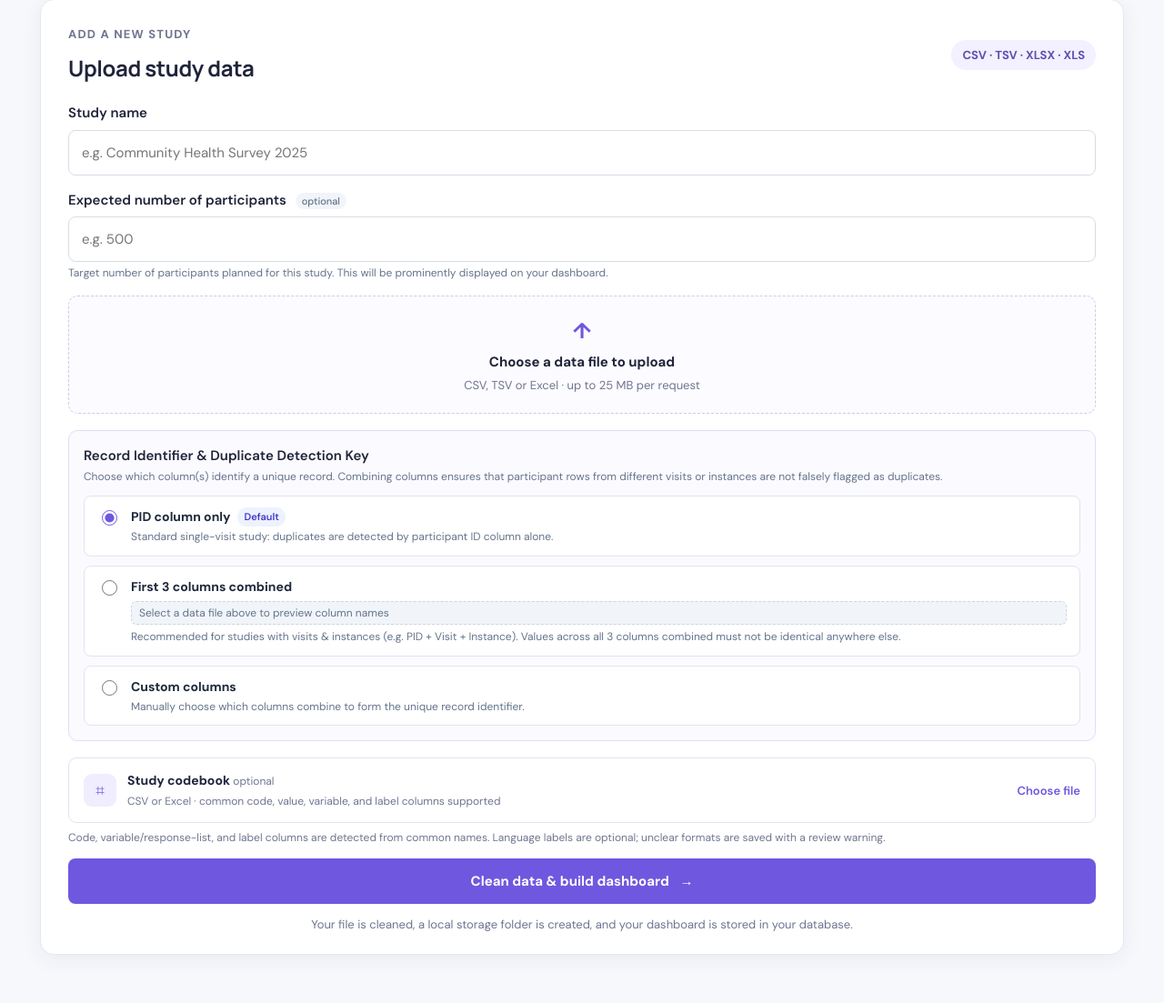
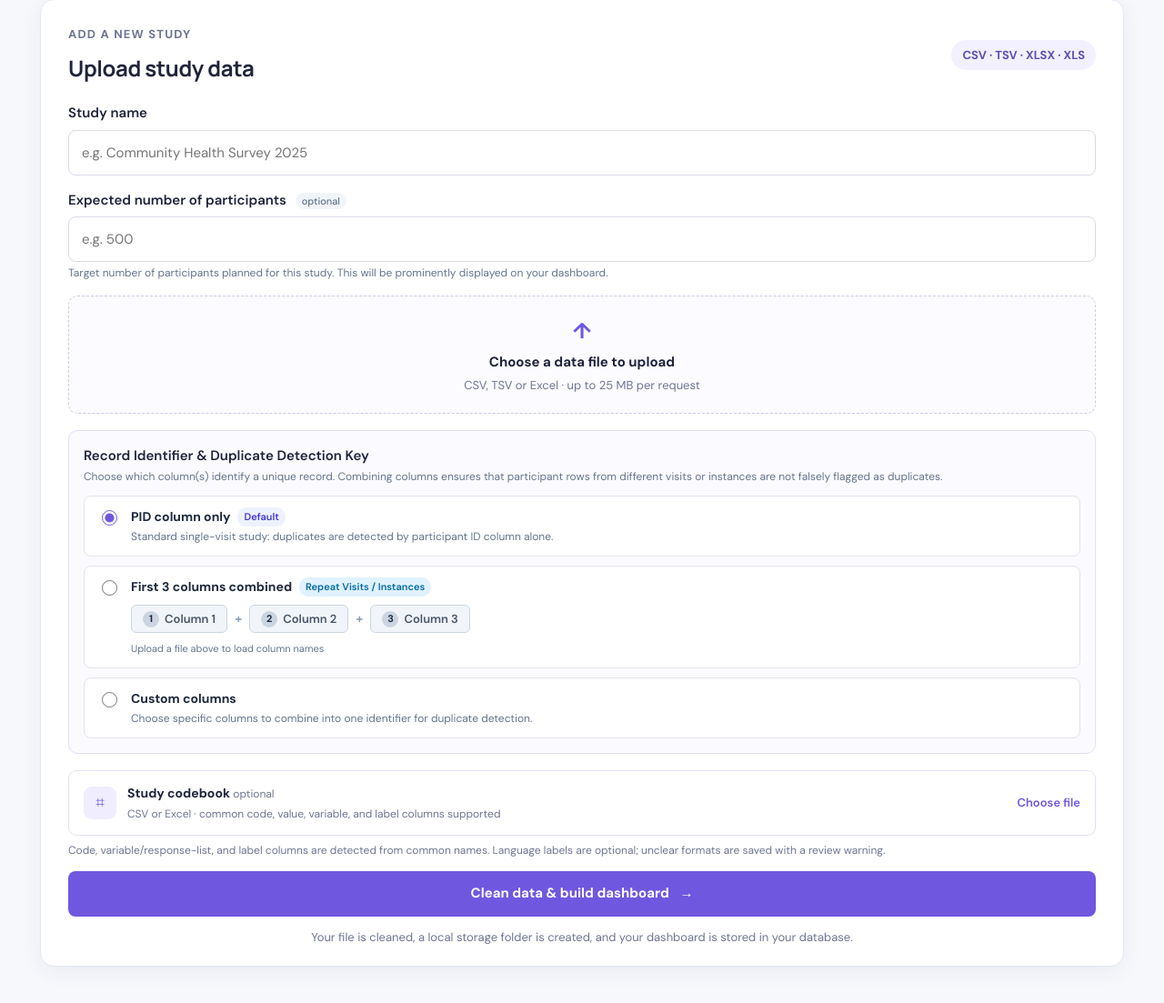
Before and after one commit to LoiceHarah7/Dash_System, a Flask app: page / in a window 1280 px wide. Shown: the part 675-1778 px from the top of the page at 91% size. Run offline with Flask 3, Linux system fonts and the light colour scheme; some libraries are stand-ins or nearby versions.

Commit message:
format first 3 columns in clean row style, unify 3-column composite duplicate checking, paginate/search custom columns, and ensure charts display without codebook

```diff
--- a/app.py
+++ b/app.py
@@ -238,35 +238,60 @@ def extract_option_match(column):
 
 
 def is_excluded_visualization_column(column):
-    spaced_name = re.sub(r"(?<=[a-z0-9])(?=[A-Z])", " ", str(column))
+    col_str = str(column).strip()
+    col_lower = col_str.casefold()
+    col_clean = re.sub(r"[^a-z0-9]+", "", col_lower)
+
+    # Exclude system-generated technical metadata
+    if col_clean in {
+        "id",
+        "rowid",
+        "uuid",
+        "guid",
+        "deviceid",
+        "device",
+        "submissiondate",
+        "submission",
+        "instanceid",
+        "metadata",
+        "meta",
+        "phonenumber",
+        "simserial",
+    }:
+        return True
+
+    # Exclude primary participant ID columns
+    if col_clean in {
+        "pid",
+        "participantid",
+        "subjectid",
+        "respondentid",
+    } or col_lower.startswith("pid_") or col_lower.startswith("pid-"):
+        return True
+
+    spaced_name = re.sub(r"(?<=[a-z0-9])(?=[A-Z])", " ", col_str)
     tokens = set(re.findall(r"[a-z0-9]+", spaced_name.casefold()))
     excluded_tokens = {
-        "comment",
-        "comments",
-        "description",
         "device",
-        "email",
+        "deviceid",
         "guid",
-        "id",
-        "instance",
-        "meta",
+        "instanceid",
         "metadata",
-        "note",
-        "notes",
-        "pid",
-        "remark",
-        "remarks",
         "submission",
+        "submissiondate",
         "uuid",
-        "username",
     }
     starts_with_admin_prefix = re.match(
-        r"^(?:start|end|today)(?:[_\s]|$)", str(column).casefold()
-    )
+        r"^(?:start|end|today)(?:[_\s]|$)", col_lower
+    )
+    is_field_notes = "field_notes" in col_lower or "notes" in tokens
+    is_other_specify = col_lower.startswith("other_") or col_lower.startswith("other ")
+
     return (
         bool(tokens.intersection(excluded_tokens))
         or starts_with_admin_prefix is not None
-        or str(column).casefold().startswith("other_")
+        or is_field_notes
+        or is_other_specify
     )
 
 
@@ -464,8 +489,16 @@ def find_pid_duplicate_groups(dataset, pid_columns):
             continue
 
         composite_key = tuple(key_parts)
-        primary_pid = record.get(id_cols[0])
-        display_key = " · ".join(display_parts) if len(id_cols) > 1 else str(primary_pid)
+        if len(id_cols) > 1:
+            combined_value = " / ".join(
+                str(record.get(col)).strip()
+                for col in id_cols
+                if not is_missing(record.get(col)) and str(record.get(col)).strip()
+            ) or " · ".join(display_parts)
+        else:
+            combined_value = str(record.get(id_cols[0]))
+        primary_pid = combined_value
+        display_key = combined_value
 
         groups_by_key.setdefault(composite_key, []).append(
             {
--- a/static/charts.js
+++ b/static/charts.js
@@ -464,7 +464,8 @@ function renderLanguage() {
   });
   document.querySelectorAll("[data-category-filter]").forEach((select) => {
     const chartIndex = Number(select.dataset.categoryFilter);
-    const variant = chartData[chartIndex].variants[0];
+    const variant = chartData[chartIndex]?.variants?.[0];
+    if (!variant) return;
     const selectedValue = select.value;
     select.replaceChildren();
     const all = document.createElement("option");
--- a/static/styles.css
+++ b/static/styles.css
@@ -3169,11 +3169,179 @@ tbody tr:last-child td {
   border-radius: 8px;
 }
 
+.radio-title-row {
+  display: flex;
+  align-items: center;
+  gap: 8px;
+  flex-wrap: wrap;
+}
+
+.radio-badge.pill-blue {
+  background: #e0f2fe;
+  color: #0369a1;
+}
+
+/* Row-style First 3 Columns Preview */
+.first-three-row {
+  display: flex;
+  align-items: center;
+  gap: 8px;
+  margin: 6px 0;
+  flex-wrap: wrap;
+}
+
+.col-pill-step {
+  display: inline-flex;
+  align-items: center;
+  gap: 6px;
+  padding: 5px 12px;
+  background: #f1f5f9;
+  border: 1px solid #cbd5e1;
+  border-radius: 6px;
+  font-size: 13px;
+  font-weight: 600;
+  color: #475569;
+  transition: all 0.15s ease;
+}
+
+.first-three-row.active-row .col-pill-step {
+  background: #f0fdf4;
+  border-color: #86efac;
+  color: #166534;
+}
+
+.col-step-num {
+  display: inline-flex;
+  align-items: center;
+  justify-content: center;
+  width: 18px;
+  height: 18px;
+  background: #cbd5e1;
+  color: #1e293b;
+  border-radius: 50%;
+  font-size: 11px;
+  font-weight: 700;
+}
+
+.first-three-row.active-row .col-step-num {
+  background: #22c55e;
+  color: #fff;
+}
+
+.col-step-name {
+  font-family: inherit;
+  font-weight: 600;
+}
+
+.col-row-divider {
+  font-size: 14px;
+  font-weight: 800;
+  color: #94a3b8;
+}
+
+.first-three-hint {
+  font-size: 11px;
+  color: #64748b;
+  display: block;
+}
+
+.first-three-hint.loaded {
+  color: #166534;
+  font-weight: 500;
+}
+
+/* Custom Columns search & pagination controls */
 .custom-cols-header {
+  display: flex;
+  flex-direction: column;
+  gap: 8px;
+  margin-bottom: 10px;
+}
+
+.custom-cols-title-wrap {
   display: flex;
   justify-content: space-between;
   align-items: center;
-  margin-bottom: 8px;
+}
+
+.custom-cols-search-box {
+  display: flex;
+  align-items: center;
+  gap: 6px;
+  background: #f8fafc;
+  border: 1px solid #cbd5e1;
+  border-radius: 6px;
+  padding: 4px 10px;
+}
+
+.custom-cols-search-box input {
+  border: none !important;
+  background: transparent !important;
+  height: 28px !important;
+  padding: 0 !important;
+  font-size: 13px !important;
+  outline: none !important;
+  width: 100% !important;
+  box-shadow: none !important;
+}
+
+.custom-cols-search-box .search-icon {
+  font-size: 12px;
+  color: #94a3b8;
+}
+
+.chip-check-icon {
+  display: inline-flex;
+  align-items: center;
+  justify-content: center;
+  width: 15px;
+  height: 15px;
+  border-radius: 3px;
+  border: 1px solid #94a3b8;
+  background: #fff;
+  font-size: 10px;
+  color: transparent;
+  font-weight: 800;
+  transition: all 0.15s ease;
+}
+
+.custom-col-chip:has(input:checked) .chip-check-icon {
+  background: #4338ca;
+  border-color: #4338ca;
+  color: #fff;
+}
+
+.custom-cols-footer {
+  display: flex;
+  justify-content: space-between;
+  align-items: center;
+  margin-top: 10px;
+  padding-top: 8px;
+  border-top: 1px dashed #e2e8f0;
+}
+
+.custom-cols-expand-btn {
+  font-size: 12px;
+  padding: 3px 10px;
+  border-radius: 6px;
+  background: #f1f5f9;
+  border: 1px solid #cbd5e1;
+  color: #334155;
+  cursor: pointer;
+  display: inline-flex;
+  align-items: center;
+  gap: 4px;
+  font-weight: 600;
+}
+
+.custom-cols-expand-btn:hover {
+  background: #e2e8f0;
+  color: #0f172a;
+}
+
+.custom-cols-view-count {
+  font-size: 11px;
+  color: #64748b;
 }
 
 .custom-cols-prompt {
--- a/static/upload.js
+++ b/static/upload.js
@@ -1,9 +1,21 @@
 const fileInput = document.getElementById("file");
 const firstThreeDisplay = document.getElementById("first-three-cols-display");
+const firstThreeRow = document.getElementById("first-three-cols-row");
+const firstCol1 = document.getElementById("first-col-1");
+const firstCol2 = document.getElementById("first-col-2");
+const firstCol3 = document.getElementById("first-col-3");
 const customColsContainer = document.getElementById("custom-columns-container");
 const customColsList = document.getElementById("custom-columns-list");
 const customColsCount = document.getElementById("custom-cols-count");
+const customColsSearchInput = document.getElementById("custom-cols-search-input");
+const btnExpandCustomCols = document.getElementById("btn-expand-custom-cols");
+const customColsExpandLabel = document.getElementById("custom-cols-expand-label");
+const customColsViewCount = document.getElementById("custom-cols-view-count");
+const customColsFooter = document.getElementById("custom-cols-footer");
 const cleanModeRadios = document.querySelectorAll('input[name="clean_mode"]');
+
+let allLoadedColumns = [];
+let isCustomColsExpanded = false;
 
 function parseSimpleCsvHeaders(firstLine, sep) {
   const result = [];
@@ -32,22 +44,81 @@ function updateCustomColsCount() {
   customColsCount.textContent = `${checked.length} selected`;
 }
 
+function applyCustomColsFilter() {
+  if (!customColsList) return;
+  const query = (customColsSearchInput?.value || "").trim().toLowerCase();
+  const chips = customColsList.querySelectorAll(".custom-col-chip");
+  let matchCount = 0;
+
+  chips.forEach((chip) => {
+    const colName = chip.dataset.colName?.toLowerCase() || "";
+    const isMatch = !query || colName.includes(query);
+    const index = parseInt(chip.dataset.colIndex, 10);
+
+    if (!isMatch) {
+      chip.style.display = "none";
+    } else {
+      matchCount++;
+      if (query) {
+        // In search mode, show all matches
+        chip.style.display = "inline-flex";
+      } else {
+        // In browse mode, respect pagination (first 10 vs all)
+        if (isCustomColsExpanded || index < 10) {
+          chip.style.display = "inline-flex";
+        } else {
+          chip.style.display = "none";
+        }
+      }
+    }
+  });
+
+  if (customColsViewCount) {
+    if (query) {
+      customColsViewCount.textContent = `Found ${matchCount} of ${allLoadedColumns.length} columns`;
+    } else if (isCustomColsExpanded) {
+      customColsViewCount.textContent = `Showing all ${allLoadedColumns.length} columns`;
+    } else {
+      const shown = Math.min(10, allLoadedColumns.length);
+      customColsViewCount.textContent = `Showing first ${shown} of ${allLoadedColumns.length} columns`;
+    }
+  }
+}
+
 function renderColumnChoices(columns) {
   if (!columns || !columns.length) return;
+  allLoadedColumns = columns;
 
-  // 1. Update First 3 Columns display
+  // 1. Update First 3 Columns Row Style
+  const first3 = columns.slice(0, 3);
+  if (firstCol1) firstCol1.textContent = first3[0] || "Column 1";
+  if (firstCol2) firstCol2.textContent = first3[1] || "Column 2";
+  if (firstCol3) firstCol3.textContent = first3[2] || "Column 3";
+
+  if (firstThreeRow) {
+    firstThreeRow.classList.add("active-row");
+  }
   if (firstThreeDisplay) {
-    const first3 = columns.slice(0, 3);
-    firstThreeDisplay.innerHTML = `<strong>Columns:</strong> <code>${first3.map(c => escapeHtml(c)).join('</code> + <code>')}</code>`;
+    firstThreeDisplay.textContent = `First 3 columns detected from ${fileInput?.files?.[0]?.name || "file"}`;
     firstThreeDisplay.classList.add("loaded");
   }
 
-  // 2. Populate Custom Columns Checkboxes
+  // 2. Populate Custom Columns with Selectable Check Icon
   if (customColsList) {
     customColsList.innerHTML = "";
+    isCustomColsExpanded = false;
+
     columns.forEach((col, idx) => {
       const chip = document.createElement("label");
       chip.className = "custom-col-chip";
+      chip.dataset.colName = col;
+      chip.dataset.colIndex = idx;
+      if (idx >= 10) {
+        chip.classList.add("custom-col-extra");
+        chip.style.display = "none";
+      } else {
+        chip.style.display = "inline-flex";
+      }
 
       const chk = document.createElement("input");
       chk.type = "checkbox";
@@ -56,15 +127,56 @@ function renderColumnChoices(columns) {
       if (idx < 3) chk.checked = true;
       chk.addEventListener("change", updateCustomColsCount);
 
-      const span = document.createElement("span");
-      span.textContent = col;
+      const checkIcon = document.createElement("span");
+      checkIcon.className = "chip-check-icon";
+      checkIcon.innerHTML = "✓";
+
+      const nameSpan = document.createElement("span");
+      nameSpan.className = "chip-name";
+      nameSpan.textContent = col;
 
       chip.appendChild(chk);
-      chip.appendChild(span);
+      chip.appendChild(checkIcon);
+      chip.appendChild(nameSpan);
       customColsList.appendChild(chip);
     });
+
     updateCustomColsCount();
+
+    // Setup expand button & footer
+    if (customColsFooter) {
+      customColsFooter.style.display = columns.length > 10 ? "flex" : "none";
+    }
+    if (btnExpandCustomCols) {
+      btnExpandCustomCols.hidden = columns.length <= 10;
+      if (customColsExpandLabel) {
+        customColsExpandLabel.textContent = `Show all ${columns.length} columns ▾`;
+      }
+    }
+    if (customColsViewCount) {
+      customColsViewCount.textContent = `Showing first ${Math.min(10, columns.length)} of ${columns.length} columns`;
+    }
   }
+}
+
+// Expand/Collapse Custom Columns
+if (btnExpandCustomCols) {
+  btnExpandCustomCols.addEventListener("click", () => {
+    isCustomColsExpanded = !isCustomColsExpanded;
+    if (customColsExpandLabel) {
+      customColsExpandLabel.textContent = isCustomColsExpanded
+        ? "Show first 10 columns ▴"
+        : `Show all ${allLoadedColumns.length} columns ▾`;
+    }
+    applyCustomColsFilter();
+  });
+}
+
+// Search Filter Input
+if (customColsSearchInput) {
+  customColsSearchInput.addEventListener("input", () => {
+    applyCustomColsFilter();
+  });
 }
 
 function escapeHtml(str) {
@@ -96,9 +208,13 @@ if (fileInput) {
       fileName.textContent = "Choose a data file to upload";
       fileDetails.textContent = "CSV or Excel · up to 25 MB";
       if (firstThreeDisplay) {
-        firstThreeDisplay.textContent = "Select a data file above to preview column names";
+        firstThreeDisplay.textContent = "Upload a file above to load column names";
         firstThreeDisplay.classList.remove("loaded");
       }
+      if (firstCol1) firstCol1.textContent = "Column 1";
+      if (firstCol2) firstCol2.textContent = "Column 2";
+      if (firstCol3) firstCol3.textContent = "Column 3";
+      if (firstThreeRow) firstThreeRow.classList.remove("active-row");
       return;
     }
 
--- a/templates/index.html
+++ b/templates/index.html
@@ -149,9 +149,18 @@
           <label class="cleaning-radio-option">
             <input type="radio" name="clean_mode" value="first_three" id="clean_mode_first_three">
             <div class="radio-body">
-              <span class="radio-label-title">First 3 columns combined</span>
-              <span class="first-three-cols-badge" id="first-three-cols-display">Select a data file above to preview column names</span>
-              <span class="radio-label-desc">Recommended for studies with visits &amp; instances (e.g. PID + Visit + Instance). Values across all 3 columns combined must not be identical anywhere else.</span>
+              <div class="radio-title-row">
+                <span class="radio-label-title">First 3 columns combined</span>
+                <span class="radio-badge pill-blue">Repeat Visits / Instances</span>
+              </div>
+              <div class="first-three-row" id="first-three-cols-row">
+                <div class="col-pill-step"><span class="col-step-num">1</span><span class="col-step-name" id="first-col-1">Column 1</span></div>
+                <span class="col-row-divider">+</span>
+                <div class="col-pill-step"><span class="col-step-num">2</span><span class="col-step-name" id="first-col-2">Column 2</span></div>
+                <span class="col-row-divider">+</span>
+                <div class="col-pill-step"><span class="col-step-num">3</span><span class="col-step-name" id="first-col-3">Column 3</span></div>
+              </div>
+              <span class="first-three-hint" id="first-three-cols-display">Upload a file above to load column names</span>
             </div>
           </label>
 
@@ -159,18 +168,30 @@
             <input type="radio" name="clean_mode" value="custom" id="clean_mode_custom">
             <div class="radio-body">
               <span class="radio-label-title">Custom columns</span>
-              <span class="radio-label-desc">Manually choose which columns combine to form the unique record identifier.</span>
+              <span class="radio-label-desc">Choose specific columns to combine into one identifier for duplicate detection.</span>
             </div>
           </label>
         </div>
 
         <div id="custom-columns-container" class="custom-columns-container" style="display: none;">
           <div class="custom-cols-header">
-            <span class="custom-cols-prompt">Select the columns to combine for duplicate detection:</span>
-            <span class="muted" id="custom-cols-count">0 selected</span>
+            <div class="custom-cols-title-wrap">
+              <span class="custom-cols-prompt">Select custom columns to combine:</span>
+              <span class="muted" id="custom-cols-count">0 selected</span>
+            </div>
+            <div class="custom-cols-search-box">
+              <span class="search-icon">🔍</span>
+              <input type="text" id="custom-cols-search-input" placeholder="Search columns by name…" autocomplete="off">
+            </div>
           </div>
           <div id="custom-columns-list" class="custom-columns-chips">
             <p class="muted-note" id="custom-columns-placeholder">Please select a data file above to load available columns.</p>
+          </div>
+          <div class="custom-cols-footer" id="custom-cols-footer" style="display: none;">
+            <button type="button" class="button small custom-cols-expand-btn" id="btn-expand-custom-cols">
+              <span>⤢</span> <span id="custom-cols-expand-label">Show all columns ▾</span>
+            </button>
+            <span class="custom-cols-view-count" id="custom-cols-view-count">Showing first 10 columns</span>
           </div>
         </div>
       </div>
```
Also changed, not shown: test_app.py (+42 -3 lines).
